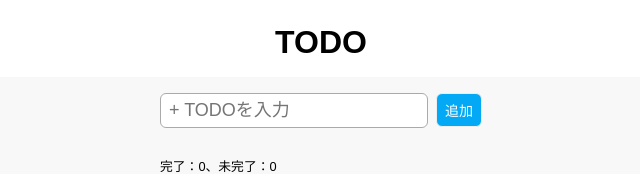
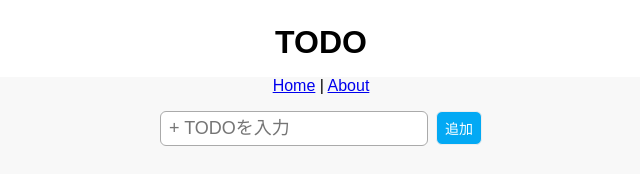
Before and after one commit to pgst/my-vue3-todo, a Vue app in the folder my-vue3-todo/: page / in a window 1280 px wide. Shown: the top 174 px of the page, without its empty margins (319-959 px from the left). Built offline with nearby package versions, Linux system fonts and the light colour scheme.

Commit message:
リンクからページ遷移

```diff
--- a/my-vue3-todo/src/App.vue
+++ b/my-vue3-todo/src/App.vue
@@ -9,7 +9,10 @@
 <template>
   <div class="wrap">
     <TheHeader>ヘッダー</TheHeader>
-    <!-- <main class="main"><MainTodo /></main> -->
+    <nav>
+      <router-link to="/">Home</router-link> |
+      <router-link to="/about">About</router-link>
+    </nav>
     <main class="main"><router-view /></main>
     <TheFooter>フッター</TheFooter>
   </div>
```
